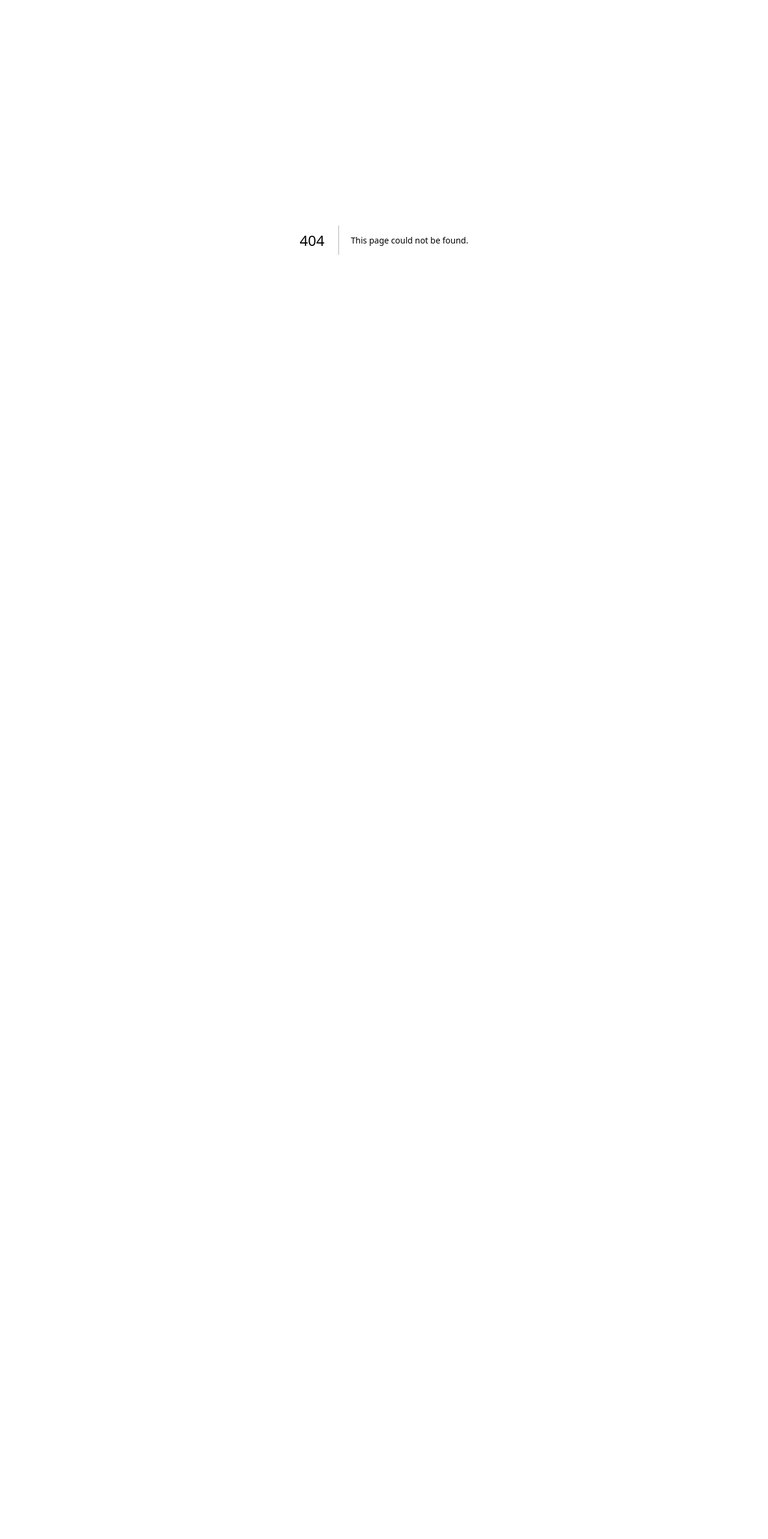
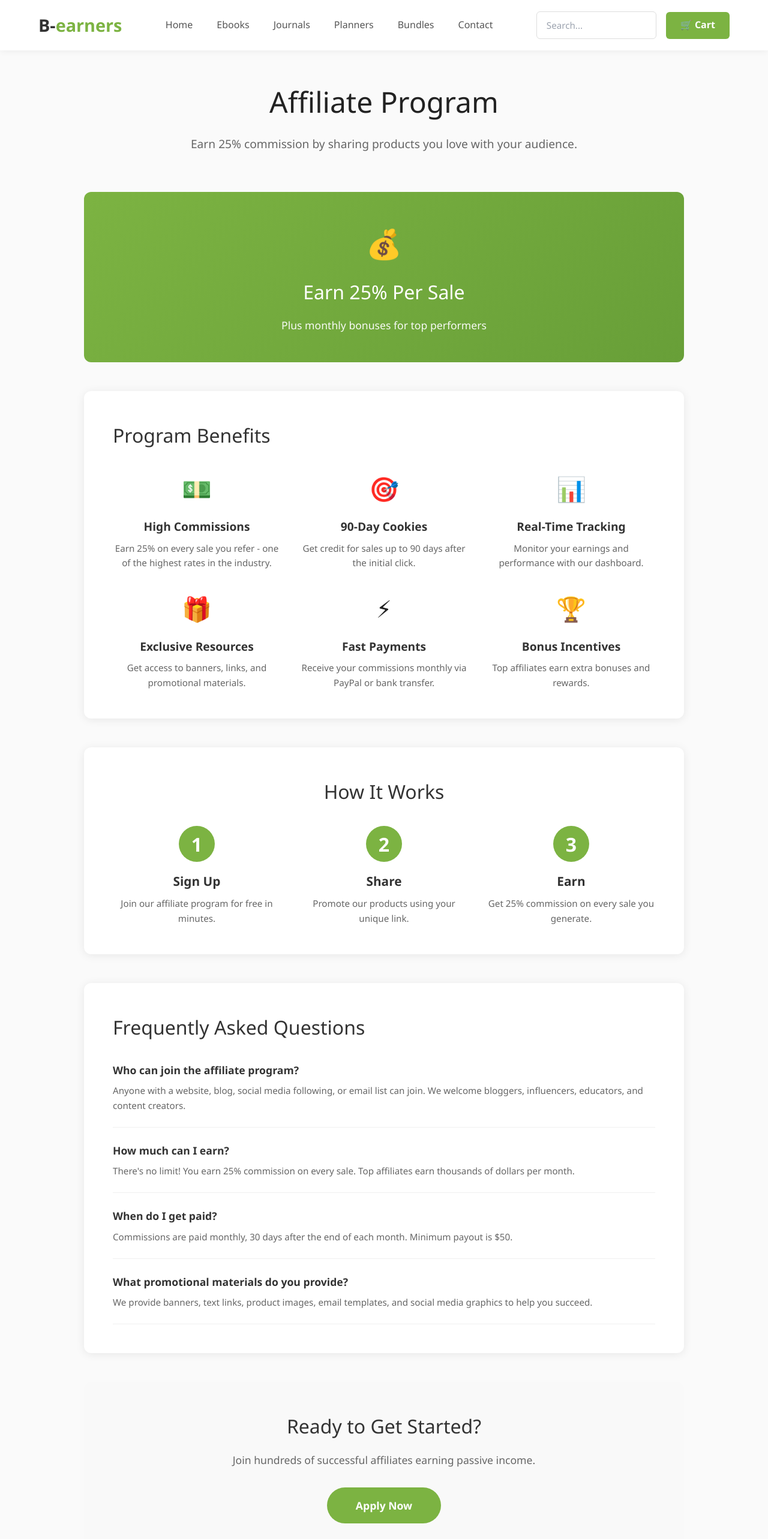
Before and after one commit to bearners676-debug/tina-nextjs-starter, a Next.js app: page /affiliate in a window 1280 px wide. Before the commit this address had no page. Shown: the top 2566 px of the page at 60% size. Before the commit the page ends 800 px from the top, so only its background shows below. Built offline with nearby package versions, Linux system fonts and the light colour scheme.

Commit message:
Create Affiliate page.tsx

```diff
--- /dev/null
+++ b/app/affiliate/page.tsx
@@ -0,0 +1,119 @@
+import Navigation from '@/components/Navigation';
+import Footer from '@/components/Footer';
+
+export default function AffiliatePage() {
+  return (
+    <>
+      <Navigation />
+
+      <div style={{ minHeight: '80vh', background: '#fafafa', padding: '3rem 5%' }}>
+        <div style={{ maxWidth: '1000px', margin: '0 auto' }}>
+
+          <div style={{ textAlign: 'center', marginBottom: '4rem' }}>
+            <h1 style={{ fontSize: '3rem', marginBottom: '1rem', color: '#222' }}>Affiliate Program</h1>
+            <p style={{ fontSize: '1.2rem', color: '#666', maxWidth: '700px', margin: '0 auto' }}>
+              Earn 25% commission by sharing products you love with your audience.
+            </p>
+          </div>
+
+          <div style={{ background: 'linear-gradient(135deg, #7CB342 0%, #689F38 100%)', borderRadius: '12px', padding: '3rem', color: 'white', marginBottom: '3rem', textAlign: 'center' }}>
+            <div style={{ fontSize: '3rem', marginBottom: '1rem' }}>💰</div>
+            <h2 style={{ fontSize: '2rem', marginBottom: '1rem' }}>Earn 25% Per Sale</h2>
+            <p style={{ fontSize: '1.1rem', opacity: 0.95 }}>
+              Plus monthly bonuses for top performers
+            </p>
+          </div>
+
+          <div style={{ background: 'white', borderRadius: '12px', padding: '3rem', marginBottom: '3rem', boxShadow: '0 2px 15px rgba(0,0,0,0.08)' }}>
+            <h2 style={{ fontSize: '2rem', marginBottom: '2rem', color: '#333' }}>Program Benefits</h2>
+
+            <div style={{ display: 'grid', gridTemplateColumns: 'repeat(auto-fit, minmax(250px, 1fr))', gap: '2rem' }}>
+              <BenefitCard icon="💵" title="High Commissions" text="Earn 25% on every sale you refer - one of the highest rates in the industry." />
+              <BenefitCard icon="🎯" title="90-Day Cookies" text="Get credit for sales up to 90 days after the initial click." />
+              <BenefitCard icon="📊" title="Real-Time Tracking" text="Monitor your earnings and performance with our dashboard." />
+              <BenefitCard icon="🎁" title="Exclusive Resources" text="Get access to banners, links, and promotional materials." />
+              <BenefitCard icon="⚡" title="Fast Payments" text="Receive your commissions monthly via PayPal or bank transfer." />
+              <BenefitCard icon="🏆" title="Bonus Incentives" text="Top affiliates earn extra bonuses and rewards." />
+            </div>
+          </div>
+
+          <div style={{ background: 'white', borderRadius: '12px', padding: '3rem', marginBottom: '3rem', boxShadow: '0 2px 15px rgba(0,0,0,0.08)' }}>
+            <h2 style={{ fontSize: '2rem', marginBottom: '2rem', color: '#333', textAlign: 'center' }}>How It Works</h2>
+
+            <div style={{ display: 'grid', gridTemplateColumns: 'repeat(auto-fit, minmax(200px, 1fr))', gap: '2rem' }}>
+              <StepCard number="1" title="Sign Up" text="Join our affiliate program for free in minutes." />
+              <StepCard number="2" title="Share" text="Promote our products using your unique link." />
+              <StepCard number="3" title="Earn" text="Get 25% commission on every sale you generate." />
+            </div>
+          </div>
+
+          <div style={{ background: 'white', borderRadius: '12px', padding: '3rem', boxShadow: '0 2px 15px rgba(0,0,0,0.08)' }}>
+            <h2 style={{ fontSize: '2rem', marginBottom: '2rem', color: '#333' }}>Frequently Asked Questions</h2>
+
+            <div style={{ display: 'grid', gap: '1.5rem' }}>
+              <FAQItem
+                question="Who can join the affiliate program?"
+                answer="Anyone with a website, blog, social media following, or email list can join. We welcome bloggers, influencers, educators, and content creators."
+              />
+              <FAQItem
+                question="How much can I earn?"
+                answer="There's no limit! You earn 25% commission on every sale. Top affiliates earn thousands of dollars per month."
+              />
+              <FAQItem
+                question="When do I get paid?"
+                answer="Commissions are paid monthly, 30 days after the end of each month. Minimum payout is $50."
+              />
+              <FAQItem
+                question="What promotional materials do you provide?"
+                answer="We provide banners, text links, product images, email templates, and social media graphics to help you succeed."
+              />
+            </div>
+          </div>
+
+          <div style={{ textAlign: 'center', marginTop: '3rem', padding: '3rem', background: '#f9f9f9', borderRadius: '12px' }}>
+            <h3 style={{ fontSize: '2rem', marginBottom: '1rem', color: '#333' }}>Ready to Get Started?</h3>
+            <p style={{ fontSize: '1.1rem', color: '#666', marginBottom: '2rem' }}>
+              Join hundreds of successful affiliates earning passive income.
+            </p>
+            <button style={{ padding: '1rem 3rem', background: '#7CB342', color: 'white', border: 'none', borderRadius: '50px', fontSize: '1.1rem', fontWeight: 600, cursor: 'pointer' }}>
+              Apply Now
+            </button>
+          </div>
+        </div>
+      </div>
+
+      <Footer />
+    </>
+  );
+}
+
+function BenefitCard({ icon, title, text }: { icon: string; title: string; text: string }) {
+  return (
+    <div style={{ textAlign: 'center' }}>
+      <div style={{ fontSize: '2.5rem', marginBottom: '1rem' }}>{icon}</div>
+      <h3 style={{ fontSize: '1.2rem', fontWeight: 600, marginBottom: '0.5rem', color: '#333' }}>{title}</h3>
+      <p style={{ fontSize: '0.95rem', color: '#666', lineHeight: 1.6 }}>{text}</p>
+    </div>
+  );
+}
+
+function StepCard({ number, title, text }: { number: string; title: string; text: string }) {
+  return (
+    <div style={{ textAlign: 'center' }}>
+      <div style={{ width: '60px', height: '60px', borderRadius: '50%', background: '#7CB342', color: 'white', display: 'flex', alignItems: 'center', justifyContent: 'center', fontSize: '2rem', fontWeight: 700, margin: '0 auto 1rem' }}>
+        {number}
+      </div>
+      <h3 style={{ fontSize: '1.3rem', fontWeight: 600, marginBottom: '0.5rem', color: '#333' }}>{title}</h3>
+      <p style={{ fontSize: '0.95rem', color: '#666' }}>{text}</p>
+    </div>
+  );
+}
+
+function FAQItem({ question, answer }: { question: string; answer: string }) {
+  return (
+    <div style={{ paddingBottom: '1.5rem', borderBottom: '1px solid #f0f0f0' }}>
+      <h4 style={{ fontSize: '1.1rem', fontWeight: 600, marginBottom: '0.5rem', color: '#333' }}>{question}</h4>
+      <p style={{ fontSize: '0.95rem', color: '#666', lineHeight: 1.6 }}>{answer}</p>
+    </div>
+  );
+}
```
